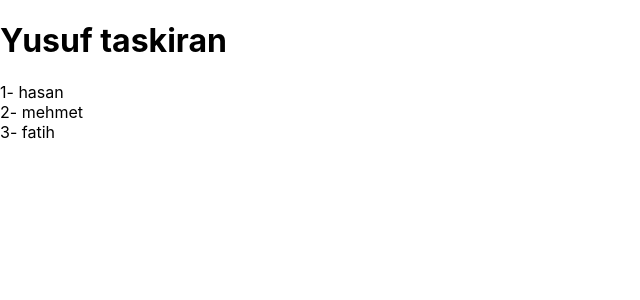
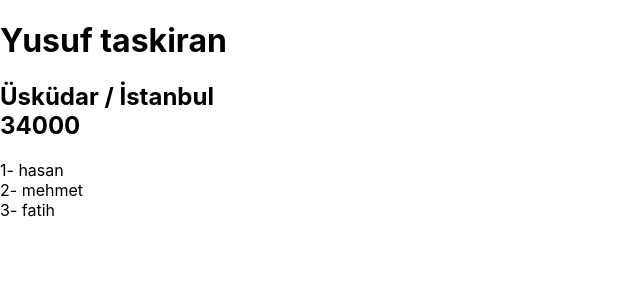
Before and after one commit to yusuftask08/React-Props, a React (Create React App) app: page / in a window 1280 px wide. Shown: the top 300 px of the page, without its empty margins (0-640 px from the left). Built offline with nearby package versions, Linux system fonts and the light colour scheme.

Commit message:
prop types : shape

```diff
--- a/src/App.js
+++ b/src/App.js
@@ -18,7 +18,15 @@ const friends = [
 function App() {
   return (
     <div>
-      <User name="Yusuf" surname="taskiran" isLoggedIn={true} friends={friends} />
+      <User name="Yusuf"
+        surname="taskiran"
+        isLoggedIn={true}
+        friends={friends}
+        adress={{
+          title: 'Üsküdar / İstanbul',
+          zip: 34000
+        }}
+      />
     </div>
   );
 }
--- a/src/components/User.js
+++ b/src/components/User.js
@@ -1,5 +1,5 @@
 import { PropTypes } from "prop-types";
-function User({ name, surname, isLoggedIn, friends }) {
+function User({ name, surname, isLoggedIn, friends, adress }) {
     return (
         <>
             <h1>
@@ -7,6 +7,11 @@ function User({ name, surname, isLoggedIn, friends }) {
                     isLoggedIn ? `${name} ${surname}` : 'giriş yapmadınız.'
                 }
             </h1>
+            <h2>
+                {adress.title}
+                <br />
+                {adress.zip}
+            </h2>
             {friends && friends.map((f) => (
                 <div key={f.id}>
                     {f.id}- {f.name}
@@ -20,7 +25,11 @@ User.propTypes = {
     name: PropTypes.string.isRequired,
     surname: PropTypes.string.isRequired,
     isLoggedIn: PropTypes.bool.isRequired,
-    friends: PropTypes.array.isRequired
+    friends: PropTypes.array.isRequired,
+    adress: PropTypes.shape({
+        title: PropTypes.string,
+        zip: PropTypes.number
+    }).isRequired
 };
 
 export default User
```
